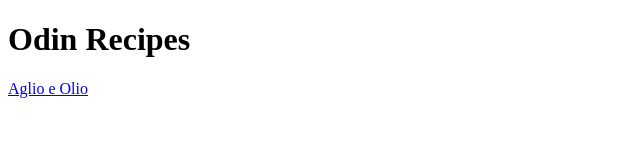
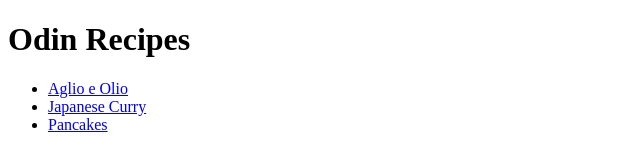
Before and after one commit to norristown/odin-recipes, a plain HTML site: page index.html in a window 1280 px wide. Shown: the whole page, without its empty margins (0-640 px from the left). Drawn offline with Linux system fonts and the light colour scheme.

Commit message:
added hrefs

```diff
--- a/index.html
+++ b/index.html
@@ -1,5 +1,6 @@
 <!DOCTYPE html>
 <html lang="en">
+
 <head>
     <title>Recipes</title>
     <meta charset="utf-8">
@@ -7,6 +8,12 @@
 
 <body>
     <h1>Odin Recipes</h1>
-        <a href="recipes/aglio_e_olio.html">Aglio e Olio</a>
+    <ul>
+        <li><a href="recipes/aglio_e_olio.html">Aglio e Olio</a></li>
+        <li><a href="recipes/curry_rice.html">Japanese Curry</a></li>
+        <li><a href="recipes/pancakes.html">Pancakes</a></li>
+    </ul>
+
 </body>
+
 </html>
```
Lines whose indentation alone changed are shown as unchanged.
